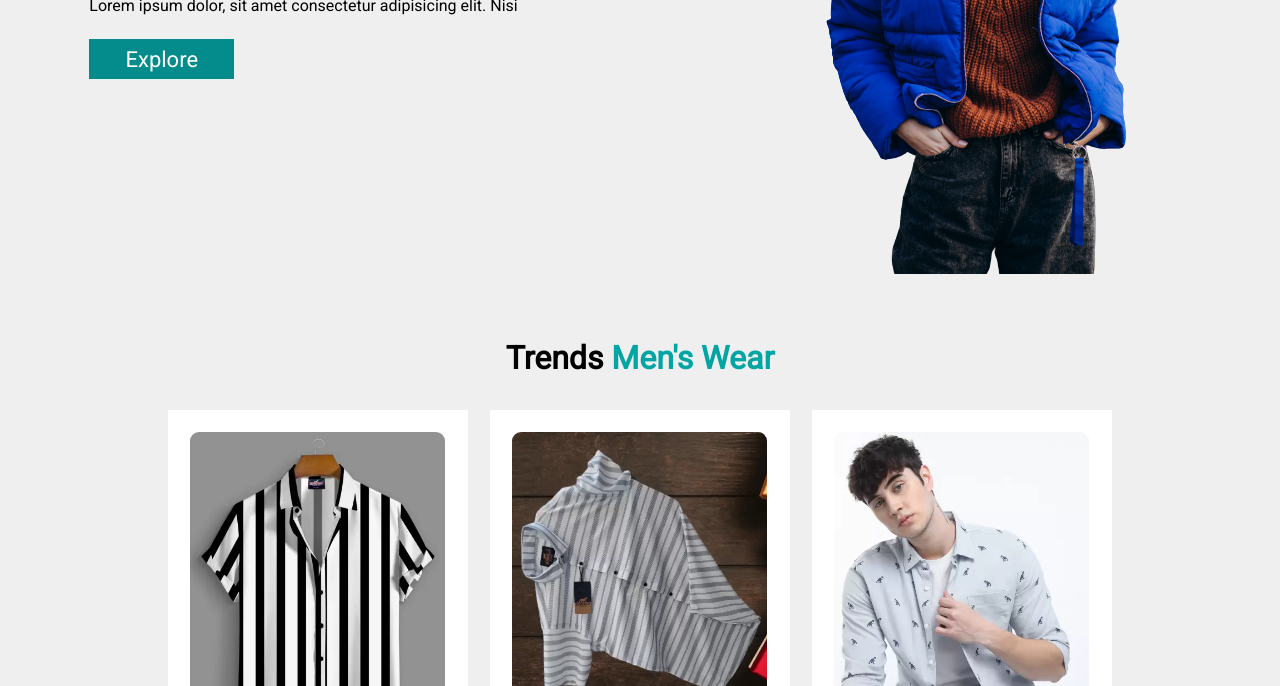
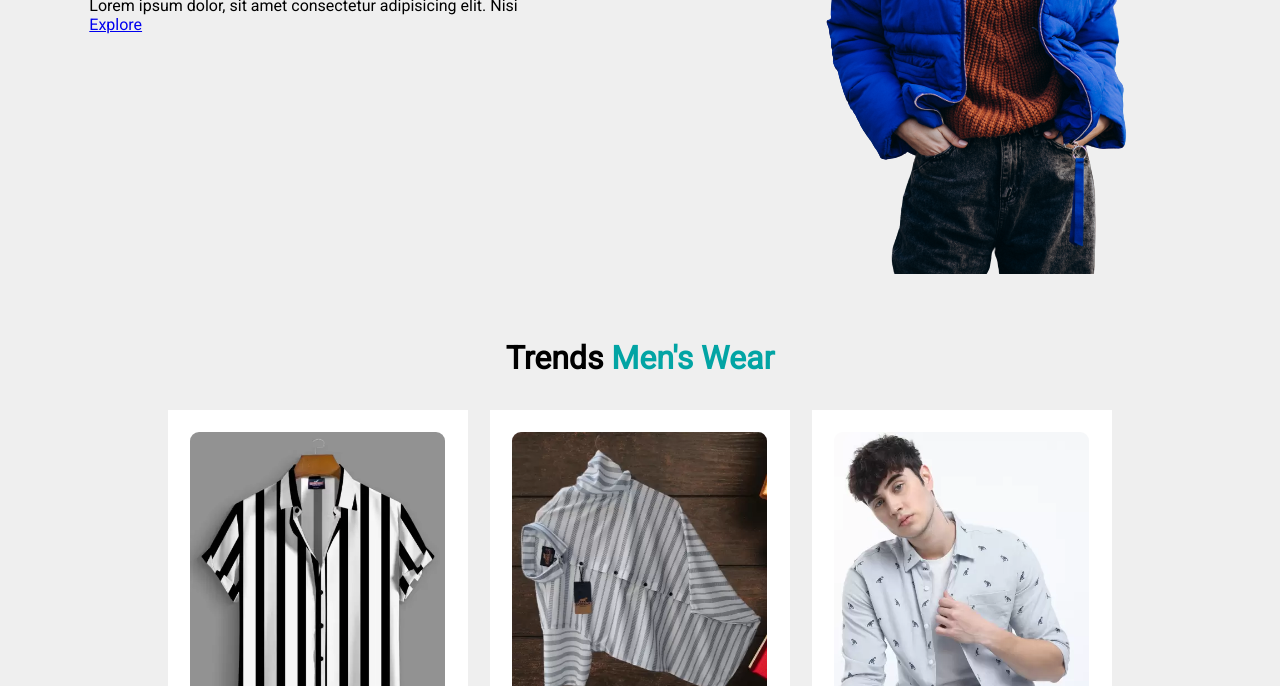
Before and after one commit to harshithamjgowda31/Ecommerce, a plain HTML site: page Web.html in a window 1280 px wide. Shown: the part 414-1100 px from the top of the page. Drawn offline with Linux system fonts and the light colour scheme; a web font is replaced by a local one.

Commit message:
Update Web.html

```diff
--- a/Web.html
+++ b/Web.html
@@ -62,7 +62,7 @@ height="0" width="0" style="display:none;visibility:hidden"></iframe></noscript>
                 <h1 class="top">Super Value Deals</h1>
                 <h1>On All Products</h1>
                 <p>Lorem ipsum dolor, sit amet consectetur adipisicing elit. Nisi</p>
-                <button>Explore</button>
+                <a href="https://supportive-guanaco-cd0cd4.instawp.xyz/">Explore</a>
             </div>
             <img src="m3.png" alt="">
         </div>
```
